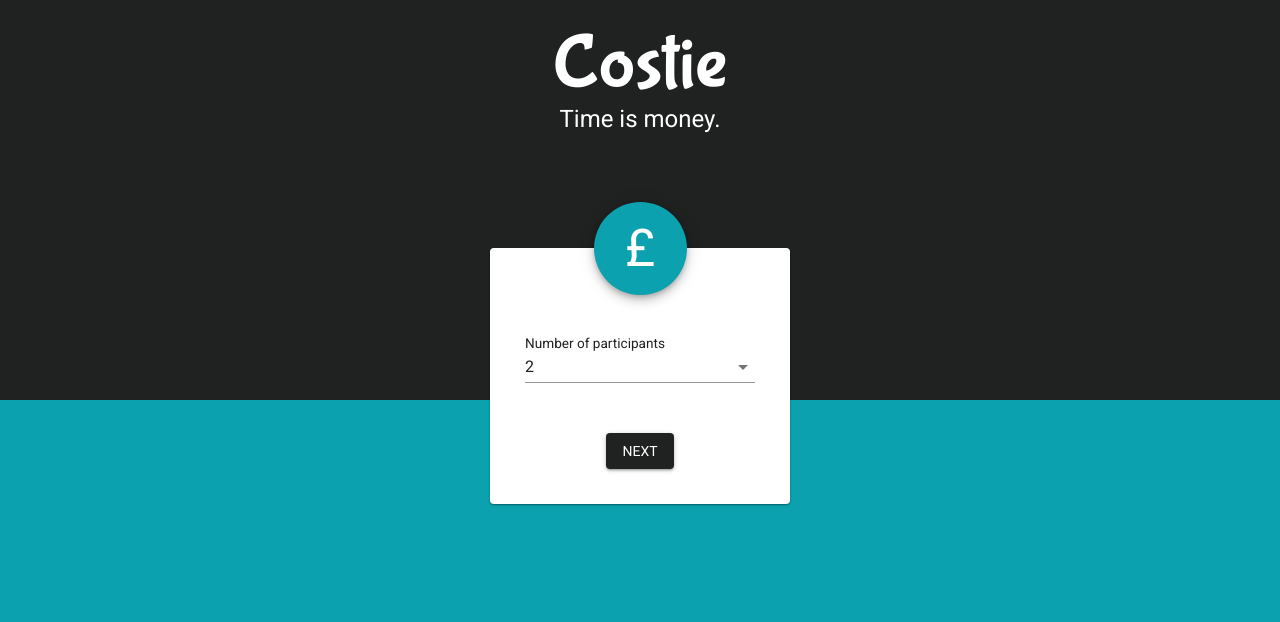
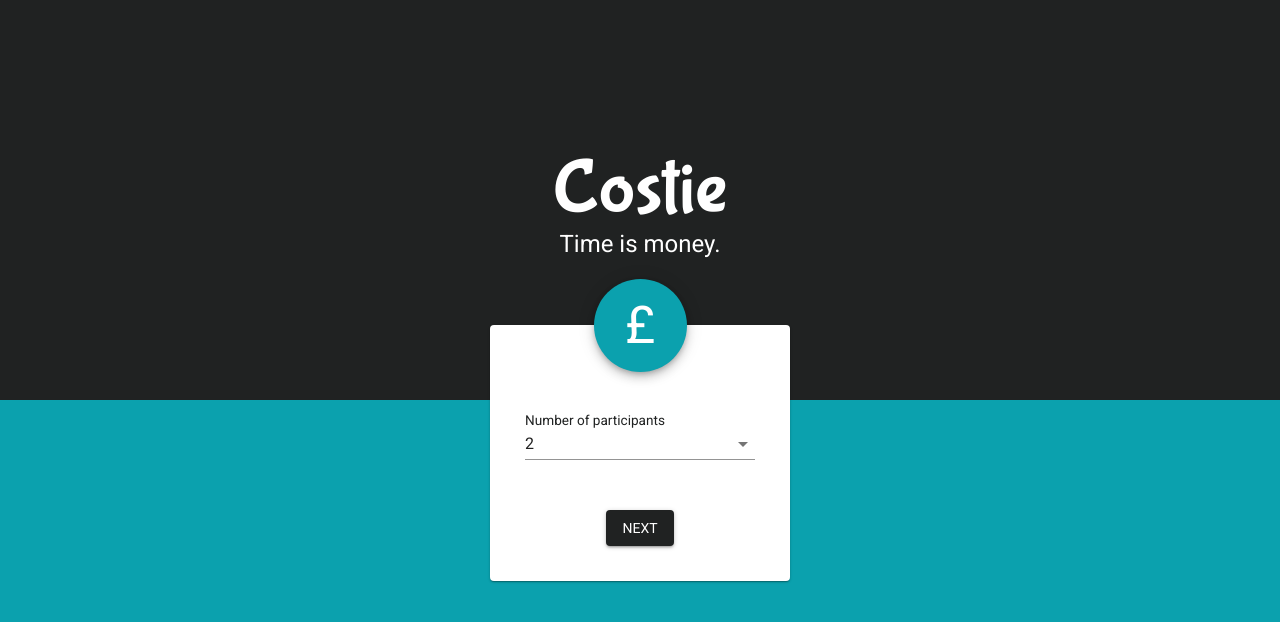
Before and after one commit to Jonur/costie, a React (Create React App) app: page / in a window 1280 px wide. Shown: the top 622 px of the page. Built offline with nearby package versions, Linux system fonts and the light colour scheme.

Commit message:
:art: Finish main CSS app changes

```diff
--- a/src/App.js
+++ b/src/App.js
@@ -5,7 +5,7 @@ import Forms from './components/Forms';
 class App extends Component {
   render() {
     return (
-      <div className="app-titles">
+      <div className="app">
         <Titles />
         <Forms />
       </div>
--- a/src/css/partials/_base.scss
+++ b/src/css/partials/_base.scss
@@ -4,18 +4,34 @@
 
 html {
   background-color: $costie-blue;
+  overflow-x: hidden;
+}
+
+%main-background {
+  background: -webkit-repeating-linear-gradient($costie-black, $costie-black 50%, $costie-blue 50%, $costie-blue 100%);
+  background: -o-repeating-linear-gradient($costie-black, $costie-black 50%, $costie-blue 50%, $costie-blue 100%);
+  background: -moz-repeating-linear-gradient($costie-black, $costie-black 50%, $costie-blue 50%, $costie-blue 100%);
+  background: repeating-linear-gradient($costie-black, $costie-black 50%, $costie-blue 50%, $costie-blue 100%);
 }
 
 body {
   width: 100vw;
+  height: 100vh;
   margin: 0;
   padding: 0;
   font-family: $costie-font;
   box-sizing: border-box;
   -webkit-font-smoothing: antialiased;
   -moz-osx-font-smoothing: grayscale;
-  background: -webkit-repeating-linear-gradient($costie-black, $costie-black 50%, $costie-blue 50%, $costie-blue 100%);
-  background: -o-repeating-linear-gradient($costie-black, $costie-black 50%, $costie-blue 50%, $costie-blue 100%);
-  background: -moz-repeating-linear-gradient($costie-black, $costie-black 50%, $costie-blue 50%, $costie-blue 100%);
-  background: repeating-linear-gradient($costie-black, $costie-black 50%, $costie-blue 50%, $costie-blue 100%);
+
+  @extend %main-background;
 }
+
+.app {
+  width: 100vw;
+  min-height: 100vh;
+  padding: 25px 0;
+  position: absolute;
+
+  @extend %main-background;
+}
--- a/src/css/partials/_costie-form.scss
+++ b/src/css/partials/_costie-form.scss
@@ -1,4 +1,4 @@
-.app-titles {
+.app {
   .costie-form {
     width: 100%;
 
--- a/src/css/partials/_media-queries.scss
+++ b/src/css/partials/_media-queries.scss
@@ -1,13 +1,14 @@
-@media screen and (min-height: 568px) {
-  .app-titles {
+@media screen and (min-height: 768px) {
+  .app {
+    background: none;
+    padding-top: 150px;
+  }
+}
+
+@media screen and (min-height: 938px) {
+  .app {
     h2 {
       margin-bottom: 7rem;
     }
   }
 }
-
-@media screen and (min-height: 667px) {
-  body {
-    height: 100vh;
-  }
-}
--- a/src/css/partials/_titles.scss
+++ b/src/css/partials/_titles.scss
@@ -1,11 +1,4 @@
-.app-titles {
-  width: 100vw;
-  display: flex;
-  flex-direction: column;
-  flex-wrap: nowrap;
-  justify-content: center;
-  padding: 25px 0;
-
+.app {
   .white {
     color: $costie-white;
   }
@@ -14,6 +7,7 @@
     font-family: $costie-font-logo;
     font-size: 4.75rem;
     margin-top: 0;
+    cursor: pointer;
   }
 
   h2 {
```
